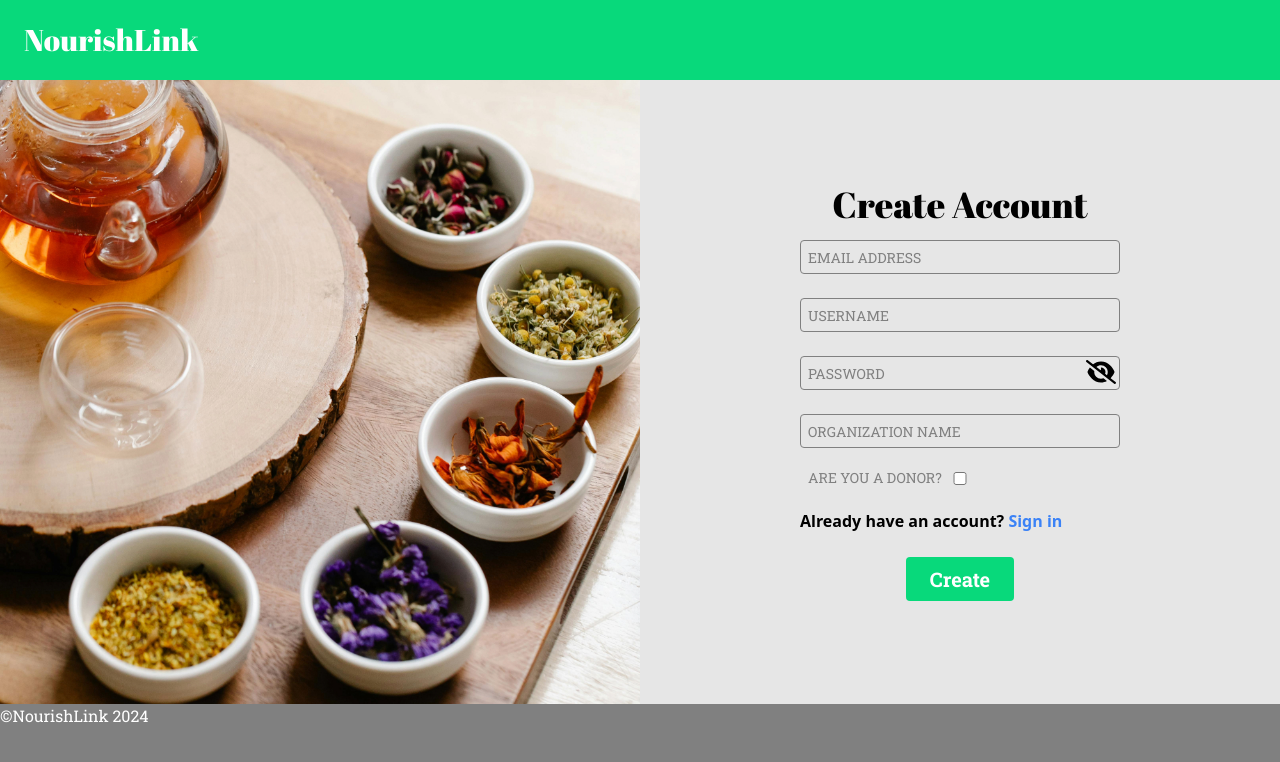
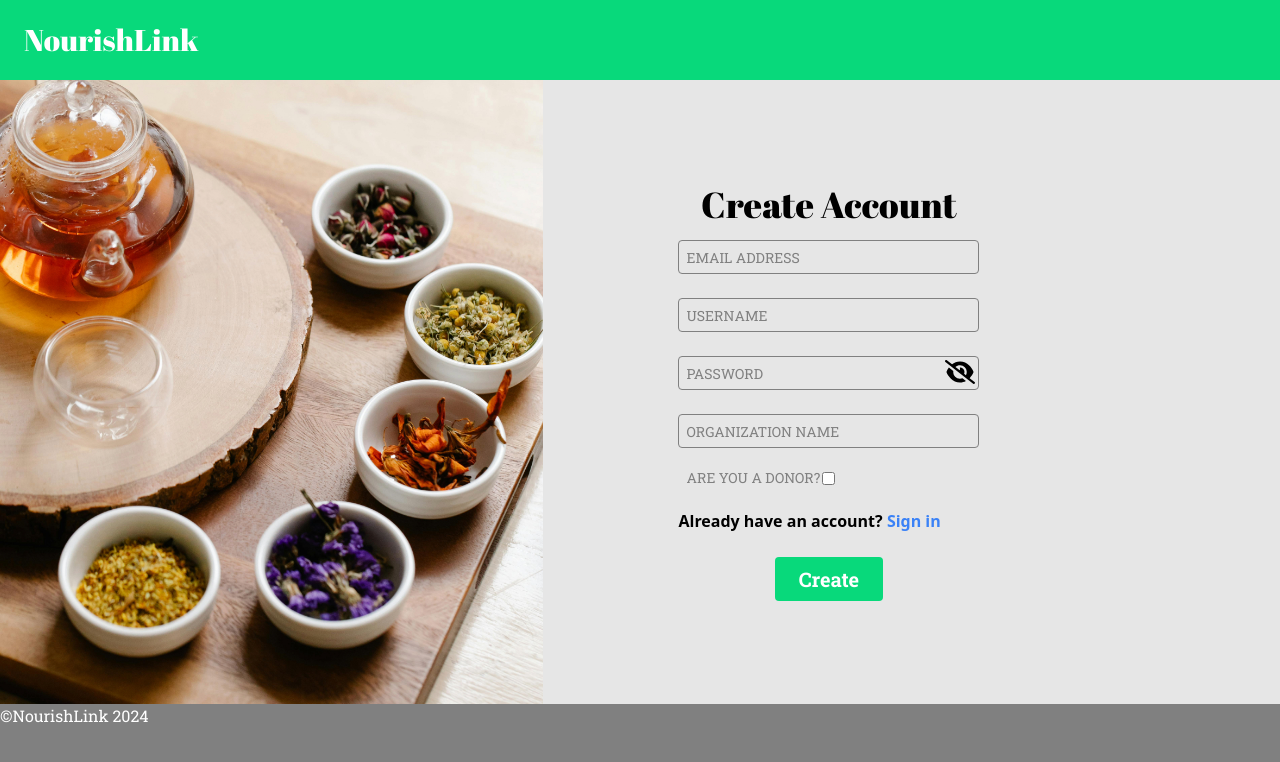
Before and after one commit to andrewb2011/CEN-3031-Group-Project, a React (Vite) app: page /register in a window 1280 px wide. Shown: the top 762 px of the page. Built offline with nearby package versions, Linux system fonts and the light colour scheme; no server answers.

Commit message:
finished styling of the Registration page using tailwind settings instead of regular CSS

```diff
--- a/src/pages/Register.jsx
+++ b/src/pages/Register.jsx
@@ -2,11 +2,11 @@ import RegistrationForm from "../features/authentication/components/Registration
 
 function Register() {
   return (
-    <div className="register-container">
-      <div className="left">
-        <div className="image-container"></div>
+    <div className="flex h-full ">
+      <div className="hidden min-[900px]:block min-[900px]:flex-[2_0_auto]   ">
+        <div className='bg-[url("../../public/images/registerPageImg.jpg")] bg-cover w-full h-full xl:bg-center xl:w-[80%] min-[1800px]:w-[60%]'></div>
       </div>
-      <div className="right">
+      <div className="flex items-center justify-center flex-grow xl:justify-start ">
         <RegistrationForm />
         {/* Any other JSX can go here. For example, any other components or info that should display in the Registration page that is outside the RegistrationForm */}
       </div>
```
Also changed, not shown: public/images/registerPageImg.jpg (renamed from src/assets/registerPageImg.jpg).
